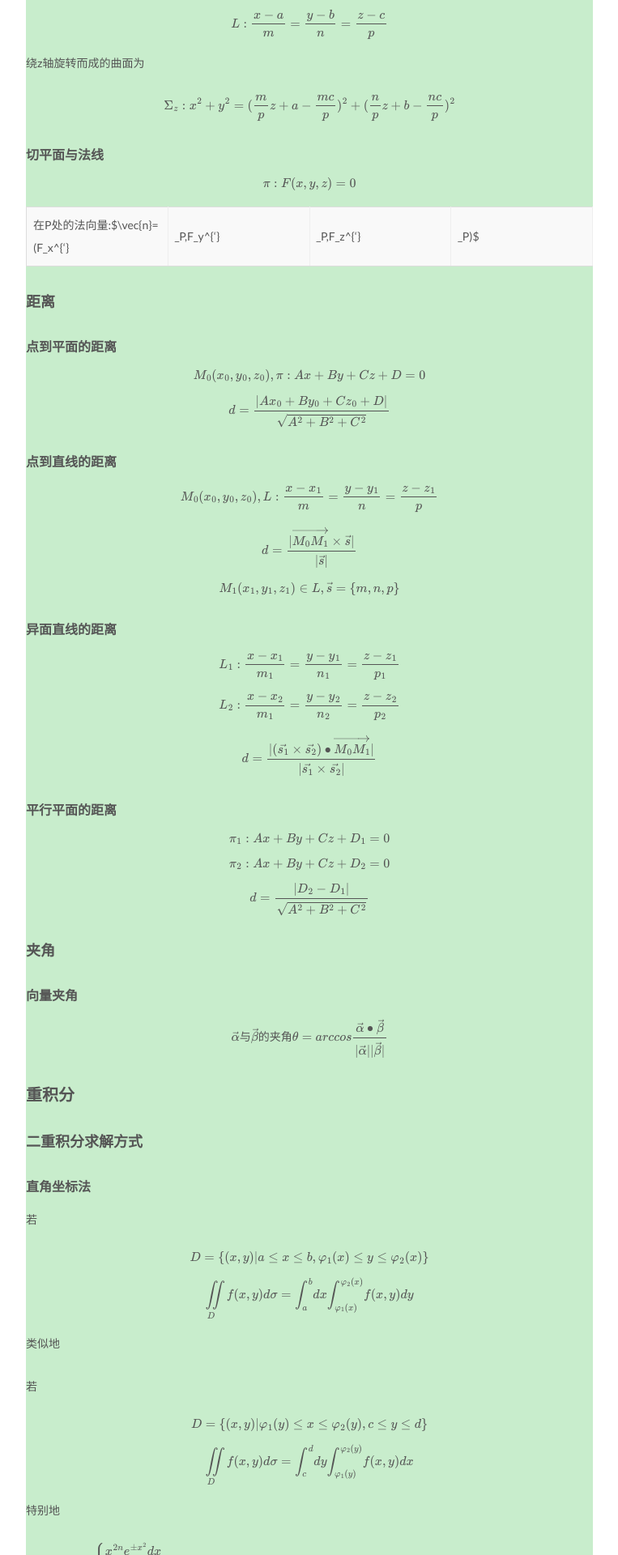
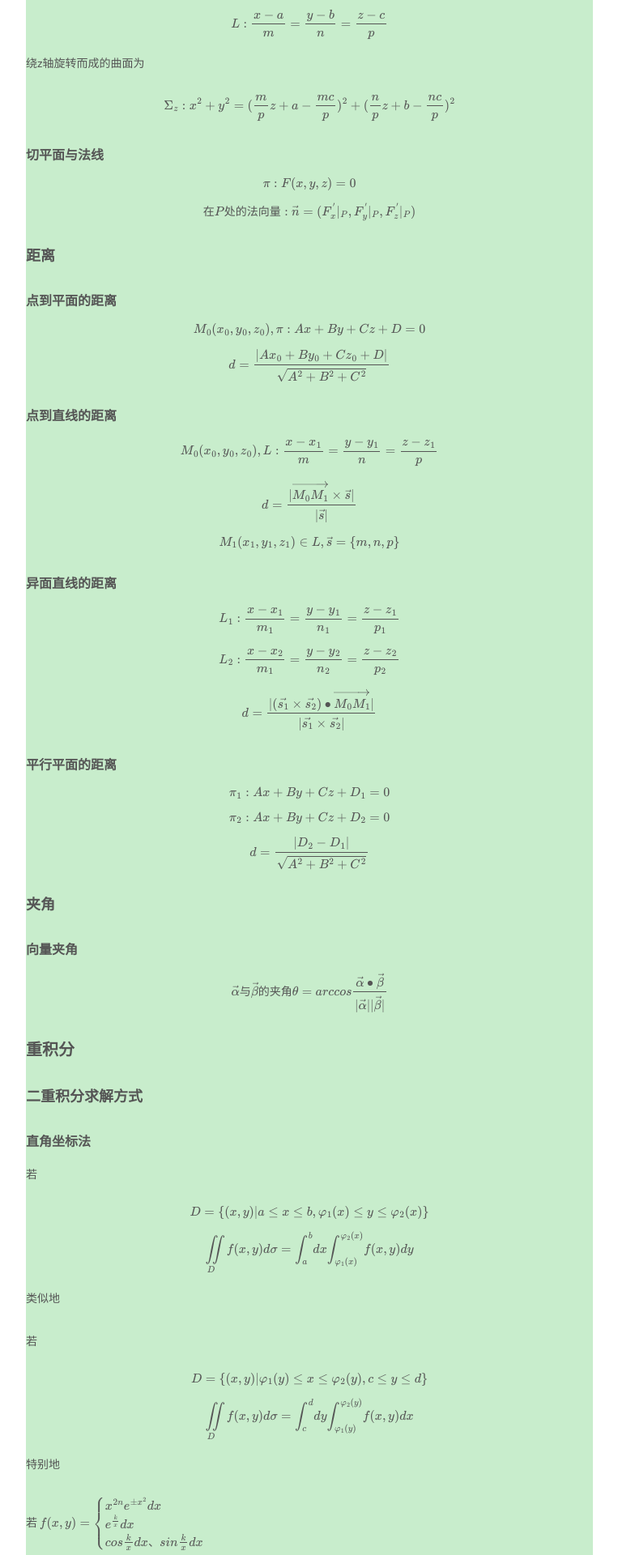
Before and after one commit to ONLYUNIVERSE/ONLYUNIVERSE.github.io, a Jekyll site: the page built from _posts/2021-04-12-高等数学.md, in a window 1280 px wide. Shown: the part 2129-4049 px from the top of the page at 81% size, without its empty margins (258-1021 px from the left). Built offline with Jekyll 4.4.1, drawn with Linux system fonts in a browser that asks for light colours; formulas are drawn with MathJax 3.

```diff
--- a/_posts/2021-04-12-高等数学.md
+++ b/_posts/2021-04-12-高等数学.md
@@ -104,7 +104,7 @@ $$\Sigma _z:x^2+y^2=({m \over p}z+a-{mc \over p})^2+({n \over p}z+b-{nc \over p}
 
 $$\pi:F(x,y,z)=0$$
 
-在P处的法向量:$\vec{n}=(F_x^{'}|_P,F_y^{'}|_P,F_z^{'}|_P)$
+$$在P处的法向量:\vec{n}=(F_x^{'}|_P,F_y^{'}|_P,F_z^{'}|_P)$$
 
 ### 距离
 
```
